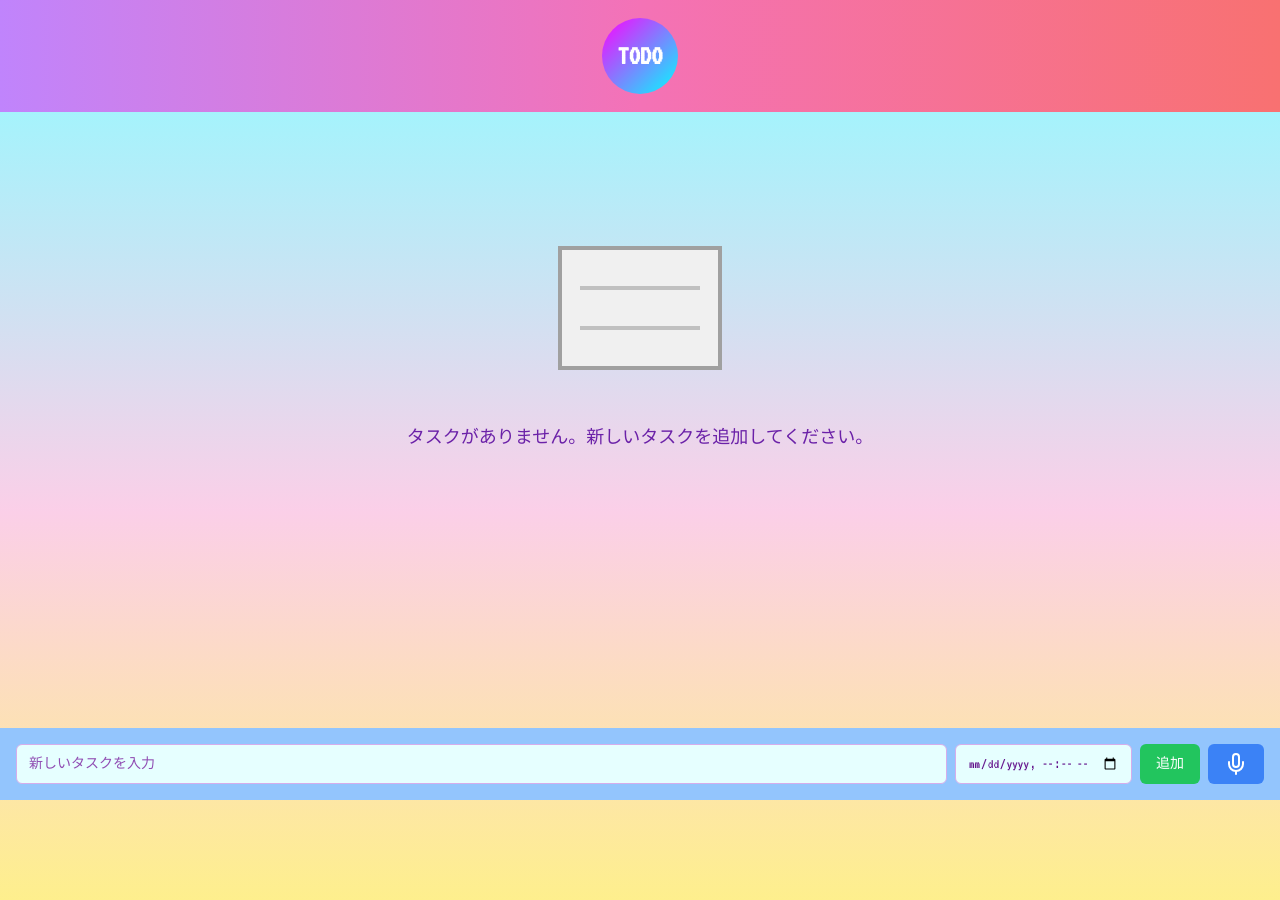
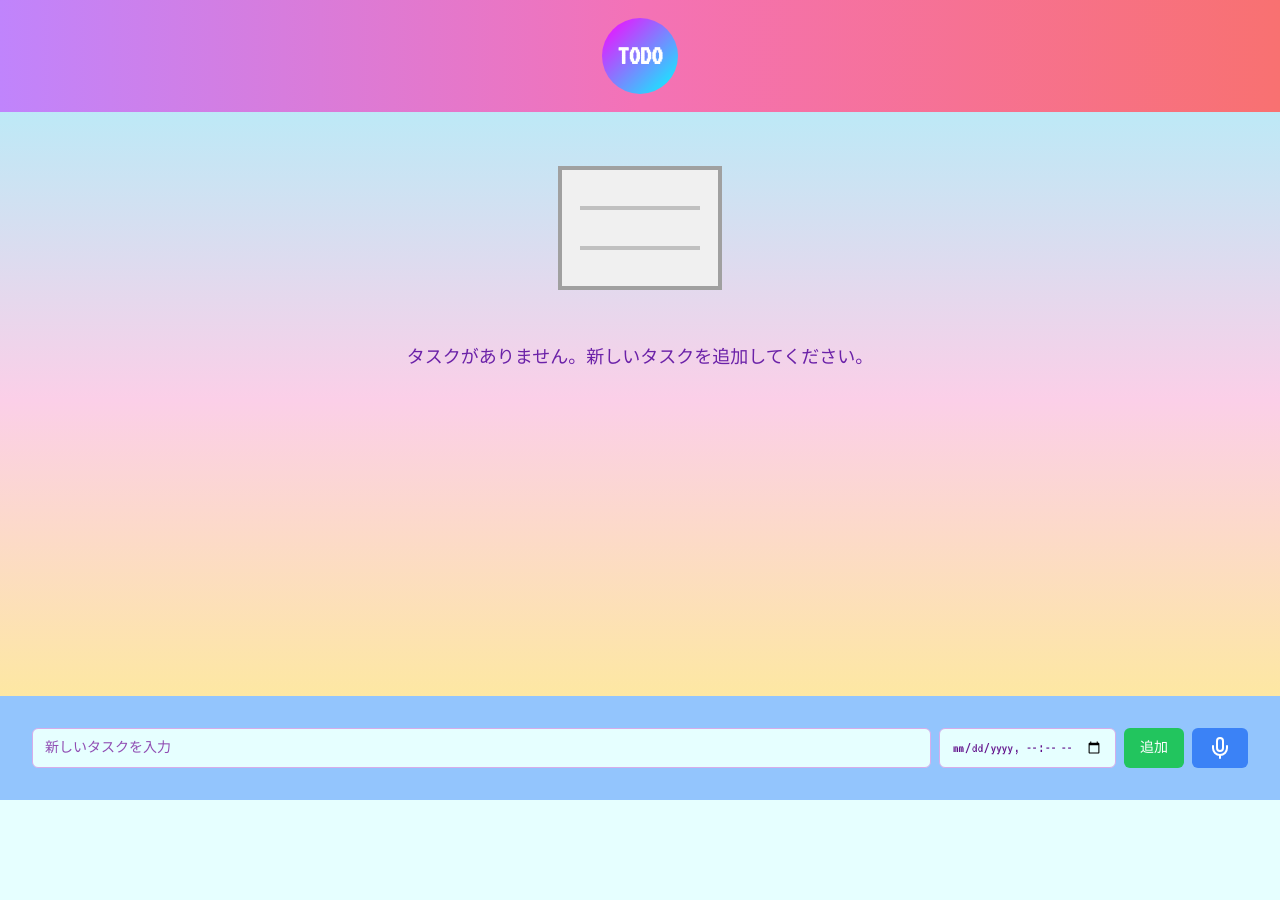
Before and after one commit to kentaro/todo, a Next.js app: page /todo/ in a window 1280 px wide. Shown: the top 900 px of the page. After the commit the page ends 800 px from the top, so only its background shows below. Built offline with nearby package versions, Linux system fonts and the light colour scheme.

Commit message:
header, main, 入力フォーム, footerというならびにすると、スクロールバーが出てしまう問題が解決できるのではないか

```diff
--- a/src/app/layout.tsx
+++ b/src/app/layout.tsx
@@ -23,9 +23,6 @@ export default function RootLayout({
         <link rel="apple-touch-icon" href="/todo/icon-192x192.png" />
       </head>
       <body className={vt323.className}>
-        <header className="flex items-center justify-center p-4">
-          <Y2KLogo />
-        </header>
         {children}
         <script
           dangerouslySetInnerHTML={{
--- a/src/app/page.tsx
+++ b/src/app/page.tsx
@@ -99,13 +99,13 @@ export default function Home() {
   };
 
   return (
-    <main className="container mx-auto bg-gradient-to-b from-cyan-200 via-pink-200 to-yellow-200 min-h-screen flex flex-col">
-      <header className="fixed top-0 left-0 right-0 bg-gradient-to-r from-purple-400 via-pink-400 to-red-400 z-10">
-        <div className="container mx-auto p-4 flex justify-center">
+    <div className="flex flex-col min-h-screen bg-gradient-to-b from-cyan-200 via-pink-200 to-yellow-200">
+      <header className="bg-gradient-to-r from-purple-400 via-pink-400 to-red-400 p-4">
+        <div className="container mx-auto flex justify-center">
           <Y2KLogo />
         </div>
       </header>
-      <div className="flex-grow overflow-y-auto pt-24 pb-24 px-4">
+      <main className="flex-grow overflow-y-auto p-4">
         {!isLoaded ? (
           <div className="text-center mt-4 text-purple-800">読み込み中...</div>
         ) : todos.length > 0 ? (
@@ -116,10 +116,10 @@ export default function Home() {
             <p className="mt-4 text-lg text-purple-800">タスクがありません。新しいタスクを追加してください。</p>
           </div>
         )}
-      </div>
-      <div className="fixed bottom-0 left-0 right-0 bg-blue-300 z-10">
+      </main>
+      <footer className="bg-blue-300 p-4">
         <AddTodo onAdd={addTodo} />
-      </div>
-    </main>
+      </footer>
+    </div>
   )
 }
```
